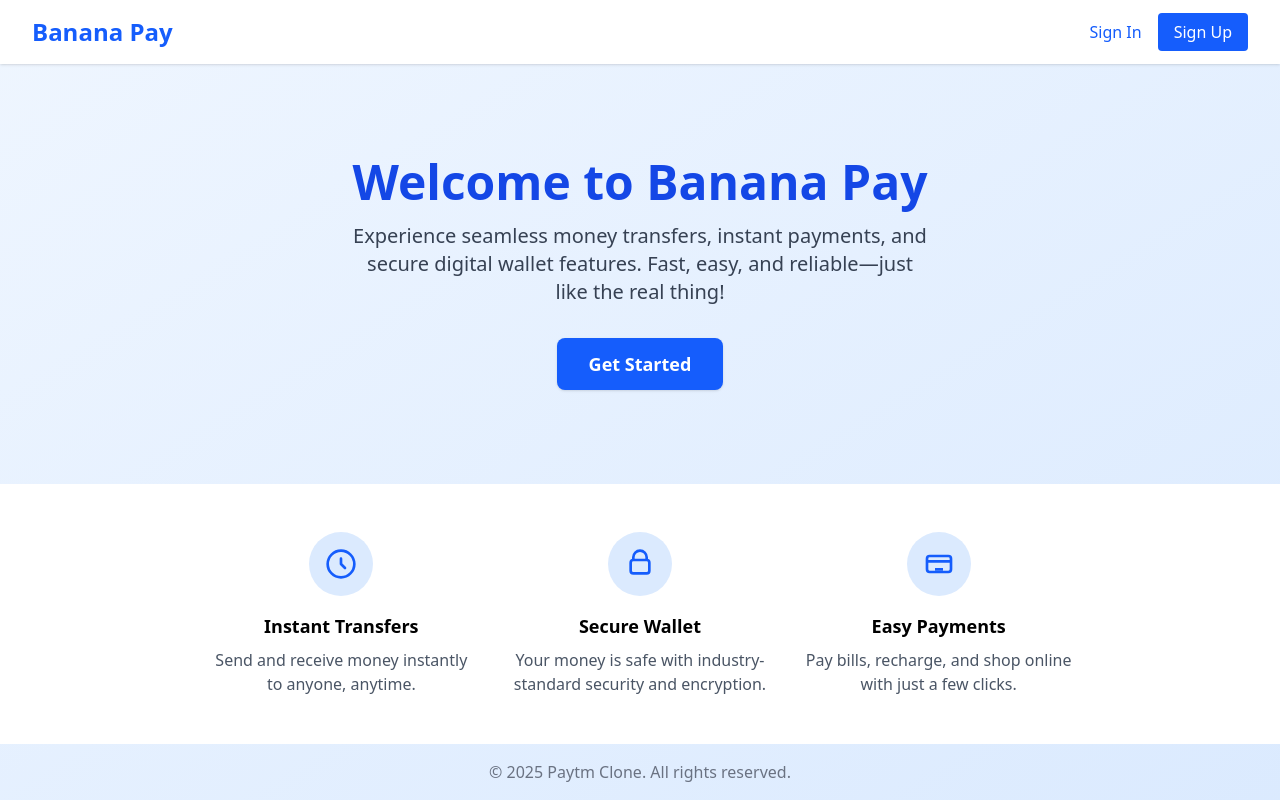
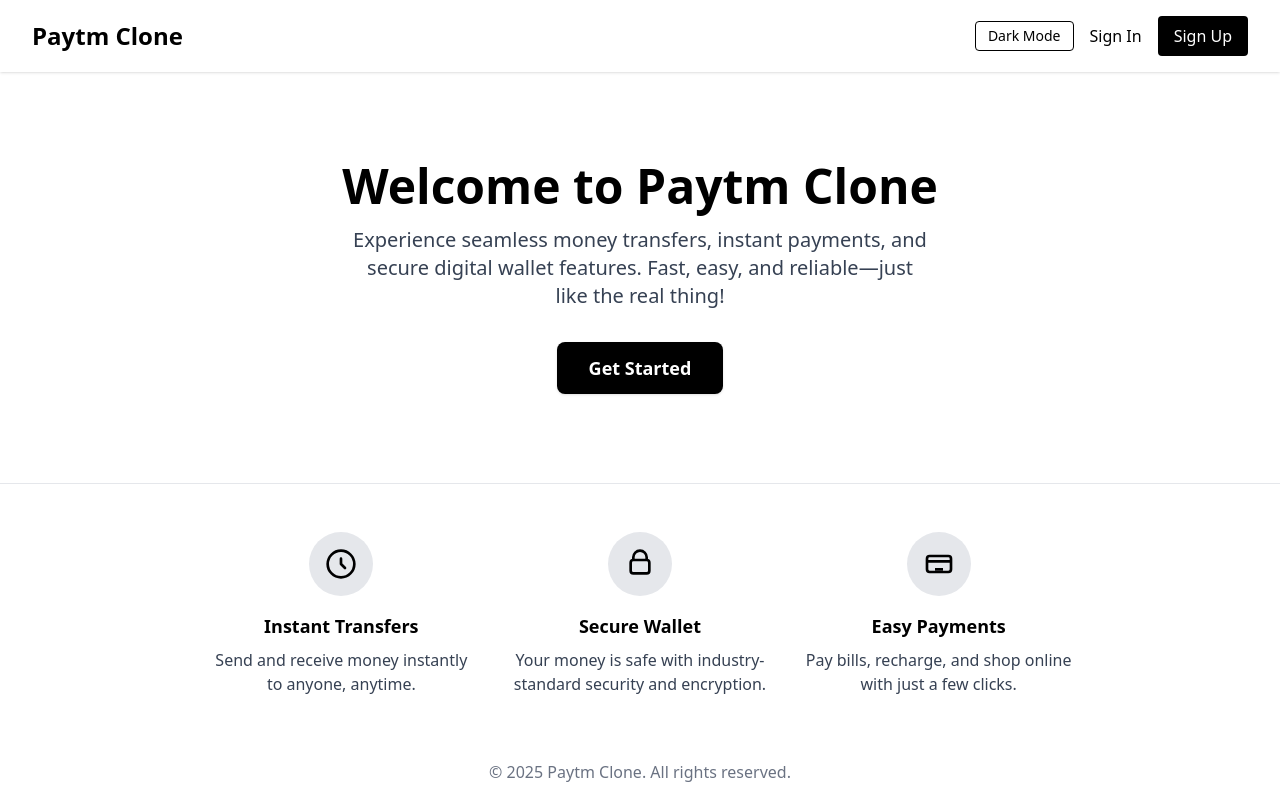
Before and after one commit to ParasharDeb/Paytm_clone, a React (Vite) app in the folder react_frontend/: page / in a window 1280 px wide. Built offline with nearby package versions, Linux system fonts and the light colour scheme.

Commit message:
changed theme

```diff
--- a/react_frontend/src/pages/landingpage.tsx
+++ b/react_frontend/src/pages/landingpage.tsx
@@ -1,71 +1,94 @@
+import { useEffect, useState } from "react";
 import { Link } from "react-router-dom";
 
 export default function LandingPage() {
+  const [dark, setDark] = useState(() => {
+    // Persist theme in localStorage
+    return localStorage.getItem("theme") === "dark";
+  });
+
+  useEffect(() => {
+    if (dark) {
+      document.documentElement.classList.add("dark");
+      localStorage.setItem("theme", "dark");
+    } else {
+      document.documentElement.classList.remove("dark");
+      localStorage.setItem("theme", "light");
+    }
+  }, [dark]);
+
   return (
-    <div className="min-h-screen bg-gradient-to-br from-blue-50 to-blue-100 flex flex-col">
+    <div className="min-h-screen bg-white dark:bg-black flex flex-col transition-colors duration-300">
       {/* Navbar */}
-      <nav className="flex items-center justify-between px-8 py-4 bg-white shadow">
-        <div className="text-2xl font-bold text-blue-600">Banana Pay</div>
-        <div>
-          <Link to="/signin" className="text-blue-600 font-medium hover:underline mr-4">Sign In</Link>
-          <Link to="/signup" className="bg-blue-600 text-white px-4 py-2 rounded hover:bg-blue-700 transition">Sign Up</Link>
+      <nav className="flex items-center justify-between px-8 py-4 bg-white dark:bg-black shadow">
+        <div className="text-2xl font-bold text-black dark:text-white">Paytm Clone</div>
+        <div className="flex items-center gap-4">
+          <button
+            onClick={() => setDark((d) => !d)}
+            className="border rounded px-3 py-1 text-sm text-black dark:text-white border-black dark:border-white hover:bg-black hover:text-white dark:hover:bg-white dark:hover:text-black transition"
+            aria-label="Toggle dark mode"
+          >
+            {dark ? "Light Mode" : "Dark Mode"}
+          </button>
+          <Link to="/signin" className="text-black dark:text-white font-medium hover:underline">Sign In</Link>
+          <Link to="/signup" className="bg-black dark:bg-white text-white dark:text-black px-4 py-2 rounded hover:bg-gray-800 dark:hover:bg-gray-200 transition">Sign Up</Link>
         </div>
       </nav>
 
       {/* Hero Section */}
       <section className="flex flex-1 flex-col items-center justify-center text-center px-4">
-        <h1 className="text-4xl md:text-5xl font-extrabold text-blue-700 mb-4">
-          Welcome to Banana Pay
+        <h1 className="text-4xl md:text-5xl font-extrabold text-black dark:text-white mb-4">
+          Welcome to Paytm Clone
         </h1>
-        <p className="text-lg md:text-xl text-gray-700 mb-8 max-w-xl">
+        <p className="text-lg md:text-xl text-gray-700 dark:text-gray-300 mb-8 max-w-xl">
           Experience seamless money transfers, instant payments, and secure digital wallet features. Fast, easy, and reliable—just like the real thing!
         </p>
         <Link
           to="/signup"
-          className="bg-blue-600 text-white px-8 py-3 rounded-lg text-lg font-semibold shadow hover:bg-blue-700 transition"
+          className="bg-black dark:bg-white text-white dark:text-black px-8 py-3 rounded-lg text-lg font-semibold shadow hover:bg-gray-800 dark:hover:bg-gray-200 transition"
         >
           Get Started
         </Link>
       </section>
 
       {/* Features Section */}
-      <section className="bg-white py-12">
+      <section className="bg-white dark:bg-black py-12 border-t border-gray-200 dark:border-gray-800">
         <div className="max-w-4xl mx-auto px-4 grid grid-cols-1 md:grid-cols-3 gap-8">
           <div className="flex flex-col items-center">
-            <div className="bg-blue-100 p-4 rounded-full mb-4">
-              <svg className="w-8 h-8 text-blue-600" fill="none" stroke="currentColor" strokeWidth="2" viewBox="0 0 24 24">
+            <div className="bg-gray-200 dark:bg-gray-800 p-4 rounded-full mb-4">
+              <svg className="w-8 h-8 text-black dark:text-white" fill="none" stroke="currentColor" strokeWidth="2" viewBox="0 0 24 24">
                 <path d="M12 8v4l3 3" strokeLinecap="round" strokeLinejoin="round"/>
                 <circle cx="12" cy="12" r="10" />
               </svg>
             </div>
-            <h3 className="font-bold text-lg mb-2">Instant Transfers</h3>
-            <p className="text-gray-600 text-center">Send and receive money instantly to anyone, anytime.</p>
+            <h3 className="font-bold text-lg mb-2 text-black dark:text-white">Instant Transfers</h3>
+            <p className="text-gray-700 dark:text-gray-300 text-center">Send and receive money instantly to anyone, anytime.</p>
           </div>
           <div className="flex flex-col items-center">
-            <div className="bg-blue-100 p-4 rounded-full mb-4">
-              <svg className="w-8 h-8 text-blue-600" fill="none" stroke="currentColor" strokeWidth="2" viewBox="0 0 24 24">
+            <div className="bg-gray-200 dark:bg-gray-800 p-4 rounded-full mb-4">
+              <svg className="w-8 h-8 text-black dark:text-white" fill="none" stroke="currentColor" strokeWidth="2" viewBox="0 0 24 24">
                 <path d="M17 9V7a5 5 0 00-10 0v2" />
                 <rect x="5" y="9" width="14" height="10" rx="2" />
               </svg>
             </div>
-            <h3 className="font-bold text-lg mb-2">Secure Wallet</h3>
-            <p className="text-gray-600 text-center">Your money is safe with industry-standard security and encryption.</p>
+            <h3 className="font-bold text-lg mb-2 text-black dark:text-white">Secure Wallet</h3>
+            <p className="text-gray-700 dark:text-gray-300 text-center">Your money is safe with industry-standard security and encryption.</p>
           </div>
           <div className="flex flex-col items-center">
-            <div className="bg-blue-100 p-4 rounded-full mb-4">
-              <svg className="w-8 h-8 text-blue-600" fill="none" stroke="currentColor" strokeWidth="2" viewBox="0 0 24 24">
+            <div className="bg-gray-200 dark:bg-gray-800 p-4 rounded-full mb-4">
+              <svg className="w-8 h-8 text-black dark:text-white" fill="none" stroke="currentColor" strokeWidth="2" viewBox="0 0 24 24">
                 <path d="M3 10h18M9 16h6" />
                 <rect x="3" y="6" width="18" height="12" rx="2" />
               </svg>
             </div>
-            <h3 className="font-bold text-lg mb-2">Easy Payments</h3>
-            <p className="text-gray-600 text-center">Pay bills, recharge, and shop online with just a few clicks.</p>
+            <h3 className="font-bold text-lg mb-2 text-black dark:text-white">Easy Payments</h3>
+            <p className="text-gray-700 dark:text-gray-300 text-center">Pay bills, recharge, and shop online with just a few clicks.</p>
           </div>
         </div>
       </section>
 
       {/* Footer */}
-      <footer className="text-center text-gray-500 py-4 mt-auto">
+      <footer className="text-center text-gray-500 dark:text-gray-400 py-4 mt-auto">
         &copy; {new Date().getFullYear()} Paytm Clone. All rights reserved.
       </footer>
     </div>
```
